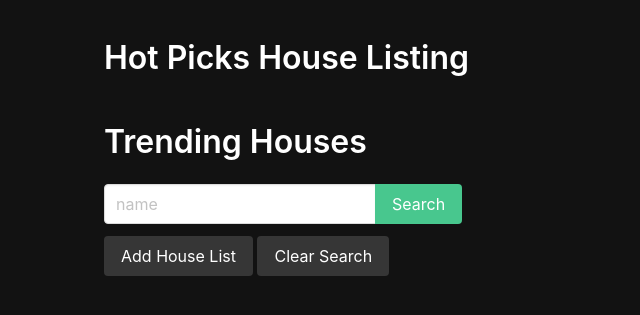
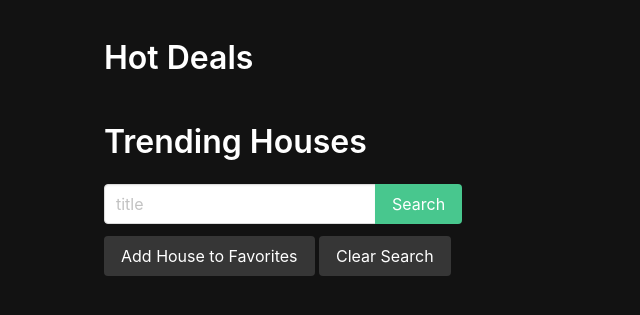
Before and after one commit to mustafacev/project4_backend, a Django app: page /house/ in a window 1280 px wide. Shown: the part 52-367 px from the top of the page, without its empty margins (0-640 px from the left). Run offline with Django 4.2, Linux system fonts and the light colour scheme; data that the repository does not hold is empty.

Commit message:
house list

```diff
--- a/main_app/templates/house_list.html
+++ b/main_app/templates/house_list.html
@@ -1,17 +1,17 @@
 {% extends 'base.html' %} {% block content %}
 
-<h1 class="title">Hot Picks House Listing</h1>
+<h1 class="title">Hot Deals</h1>
 <h1 class="title pt-5">{{header}}</h1>
 <form class="mb-5" method="get">
     <div class="field has-addons">
         <div class="control">
-      <input class="input" type="text" name="title" placeholder="name" />
+            <input class="input" type="text" name="title" placeholder="title" />
         </div>
         <div class="control">
             <input class="button is-success" type="submit" value="Search" />
         </div>
     </div>
-  <a class="button is-dark" href="{% url 'house_create' %}">Add House List</a>
+    <a class="button is-dark" href="{% url 'house_create' %}">Add House to Favorites</a>
     <a class="button is-dark" href="{% url 'house_list' %}">Clear Search</a>
 </form>
 <div class="gallery">
```
Lines whose indentation alone changed are shown as unchanged.
